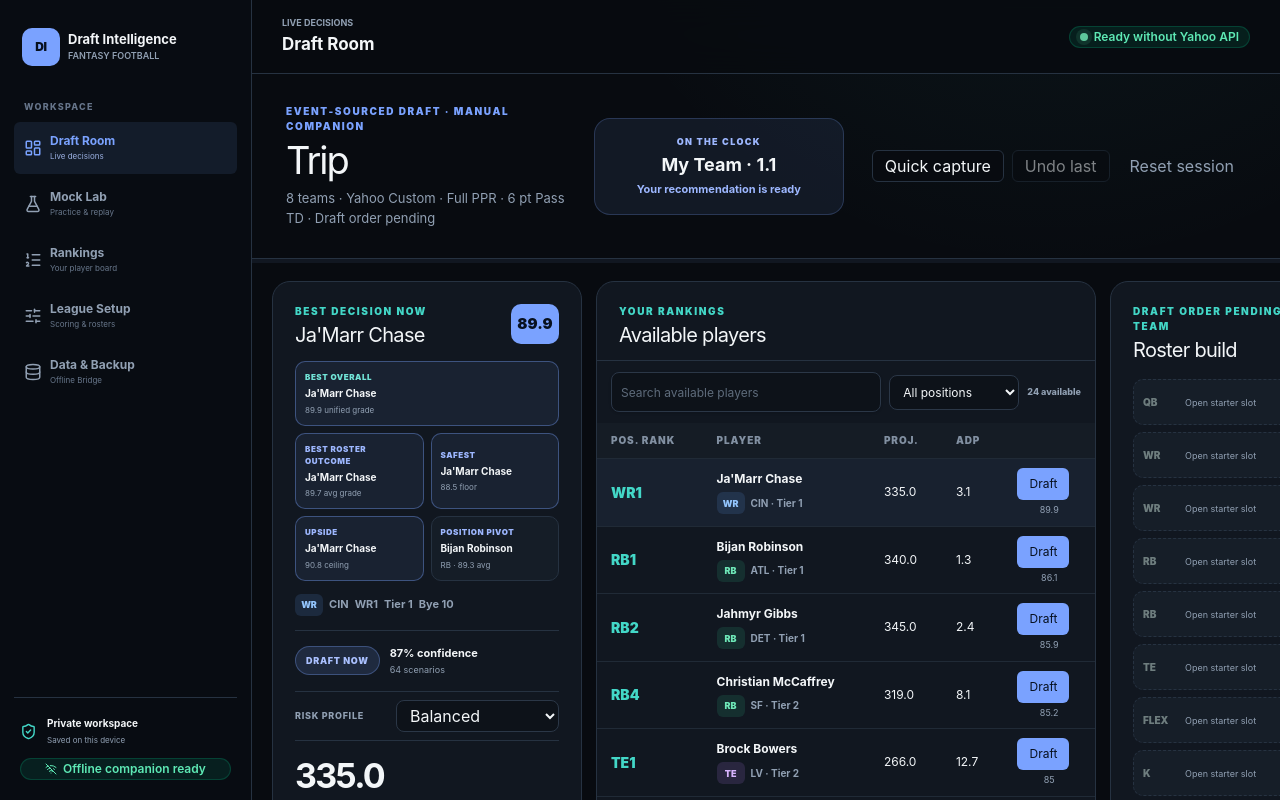
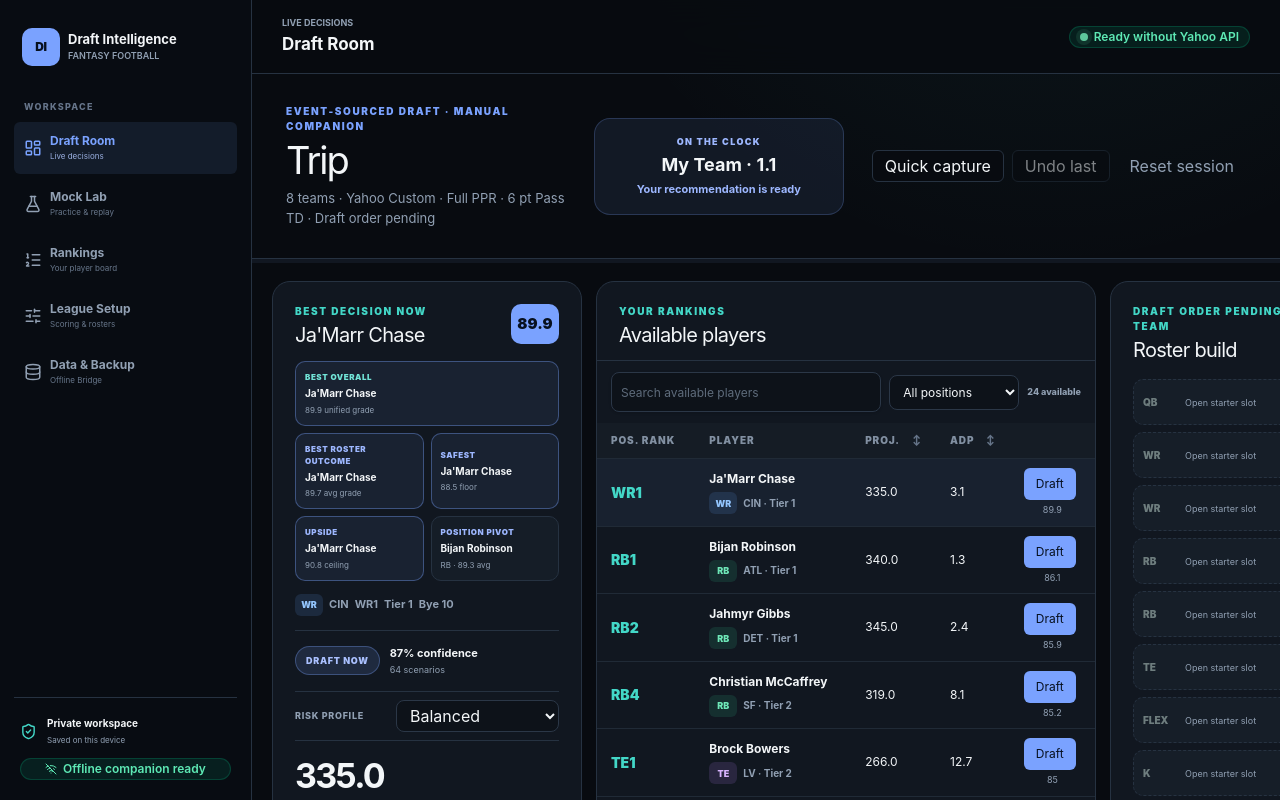
Before and after one commit to JaredMelini/fantasy-football-draft-manager, a Next.js app: page / in a window 1280 px wide. Shown: the top 800 px of the page. Built offline with nearby package versions, Linux system fonts and the light colour scheme.

Commit message:
Add player projection and ADP sorting

```diff
--- a/app/draft-room.tsx
+++ b/app/draft-room.tsx
@@ -22,6 +22,7 @@ import { recommendPlayers } from "@/lib/domain/recommendation";
 import { assignRoster } from "@/lib/domain/roster";
 import { calculateFantasyPoints } from "@/lib/domain/scoring";
 import {
+  getMarketAdp,
   getPositionRank,
   getPositionTier,
   primaryPosition,
@@ -63,6 +64,9 @@ function decisionLabel(decision: RecommendationDecision): string {
   return "Can wait";
 }
 
+type PlayerBoardSort = "decision" | "projection" | "adp";
+type SortDirection = "ascending" | "descending";
+
 interface DraftRoomProps {
   league: LeagueSettings;
   players: Player[];
@@ -90,6 +94,9 @@ export function DraftRoom({
   const [selectedPlayerId, setSelectedPlayerId] = useState<string | null>(null);
   const [search, setSearch] = useState("");
   const [position, setPosition] = useState<PlayerPosition | "ALL">("ALL");
+  const [boardSort, setBoardSort] = useState<PlayerBoardSort>("decision");
+  const [boardSortDirection, setBoardSortDirection] =
+    useState<SortDirection>("descending");
   const [riskTolerance, setRiskTolerance] = useState<RiskTolerance>("balanced");
   const [showQuickCapture, setShowQuickCapture] = useState(false);
   const [captureText, setCaptureText] = useState("");
@@ -249,14 +256,45 @@ export function DraftRoom({
             .toLowerCase()
             .includes(deferredSearch.toLowerCase()),
         )
-        .sort((a, b) =>
-          position === "ALL"
+        .sort((a, b) => {
+          const direction = boardSortDirection === "ascending" ? 1 : -1;
+          const positionRankDifference =
+            getPositionRank(a, players, primaryPosition(a)) -
+            getPositionRank(b, players, primaryPosition(b));
+
+          if (boardSort === "projection") {
+            return (
+              (calculateFantasyPoints(a, league.scoringRules) -
+                calculateFantasyPoints(b, league.scoringRules)) *
+                direction || positionRankDifference
+            );
+          }
+
+          if (boardSort === "adp") {
+            return (
+              (getMarketAdp(a, league.teamCount) -
+                getMarketAdp(b, league.teamCount)) *
+                direction || positionRankDifference
+            );
+          }
+
+          return position === "ALL"
             ? (recommendationScores.get(b.id) ?? -Infinity) -
-              (recommendationScores.get(a.id) ?? -Infinity)
+                (recommendationScores.get(a.id) ?? -Infinity)
             : getPositionRank(a, players, position) -
-              getPositionRank(b, players, position),
-        ),
-    [deferredSearch, draftedIds, players, position, recommendationScores],
+                getPositionRank(b, players, position);
+        }),
+    [
+      boardSort,
+      boardSortDirection,
+      deferredSearch,
+      draftedIds,
+      league.scoringRules,
+      league.teamCount,
+      players,
+      position,
+      recommendationScores,
+    ],
   );
   const selected = selectedPlayerId
     ? recommendations.find(
@@ -320,6 +358,18 @@ export function DraftRoom({
       ]);
       setSelectedPlayerId(null);
     });
+  }
+
+  function toggleBoardSort(nextSort: Exclude<PlayerBoardSort, "decision">) {
+    if (boardSort === nextSort) {
+      setBoardSortDirection((current) =>
+        current === "ascending" ? "descending" : "ascending",
+      );
+      return;
+    }
+
+    setBoardSort(nextSort);
+    setBoardSortDirection(nextSort === "adp" ? "ascending" : "descending");
   }
 
   function simulateOne() {
@@ -558,11 +608,34 @@ export function DraftRoom({
               <option value="ALL">All positions</option>
               {(["QB", "RB", "WR", "TE", "K", "DST"] as PlayerPosition[]).map((item) => <option value={item} key={item}>{item}</option>)}
             </select>
-            <span>{availablePlayers.length} available</span>
+            <div className="board-status">
+              <span>{availablePlayers.length} available</span>
+              {boardSort !== "decision" && (
+                <button type="button" onClick={() => setBoardSort("decision")}>Decision order</button>
+              )}
+            </div>
           </div>
           <div className="table-wrap draft-player-table">
             <table>
-              <thead><tr><th>Pos. rank</th><th>Player</th><th>Proj.</th><th>ADP</th><th><span className="sr-only">Action</span></th></tr></thead>
+              <thead>
+                <tr>
+                  <th>Pos. rank</th>
+                  <th>Player</th>
+                  <th aria-sort={boardSort === "projection" ? boardSortDirection : "none"}>
+                    <button className={`sortable-header ${boardSort === "projection" ? "active" : ""}`} type="button" onClick={() => toggleBoardSort("projection")} aria-label="Sort by projected points">
+                      <span>Proj.</span>
+                      <span className="sort-indicator" aria-hidden="true">{boardSort === "projection" ? (boardSortDirection === "ascending" ? "↑" : "↓") : "↕"}</span>
+                    </button>
+                  </th>
+                  <th aria-sort={boardSort === "adp" ? boardSortDirection : "none"}>
+                    <button className={`sortable-header ${boardSort === "adp" ? "active" : ""}`} type="button" onClick={() => toggleBoardSort("adp")} aria-label="Sort by ADP">
+                      <span>ADP</span>
+                      <span className="sort-indicator" aria-hidden="true">{boardSort === "adp" ? (boardSortDirection === "ascending" ? "↑" : "↓") : "↕"}</span>
+                    </button>
+                  </th>
+                  <th><span className="sr-only">Action</span></th>
+                </tr>
+              </thead>
               <tbody>
                 {availablePlayers.slice(0, 30).map((player) => {
                   const recommendation = recommendations.find((item) => item.player.id === player.id);
--- a/app/globals.css
+++ b/app/globals.css
@@ -634,10 +634,31 @@ a:focus-visible {
   padding: 8px 9px;
 }
 
-.board-filters > span {
+.board-status {
+  align-items: flex-end;
+  display: flex;
+  flex-direction: column;
+  gap: 2px;
+}
+
+.board-status span {
   color: var(--muted);
   font-size: 9px;
   font-weight: 800;
+}
+
+.board-status button {
+  background: transparent;
+  border: 0;
+  color: var(--primary);
+  cursor: pointer;
+  font-size: 9px;
+  font-weight: 800;
+  padding: 0;
+}
+
+.board-status button:hover {
+  text-decoration: underline;
 }
 
 .draft-player-table {
```
Also changed, not shown: 2 other files (tests, documents, lock files or other folders).
